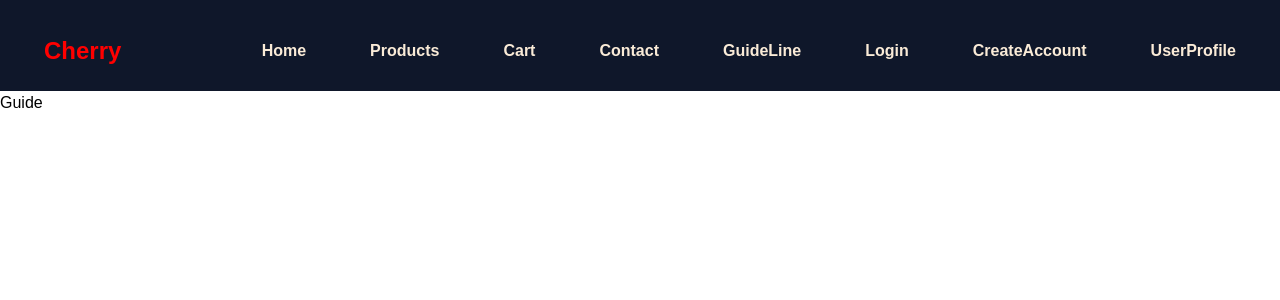
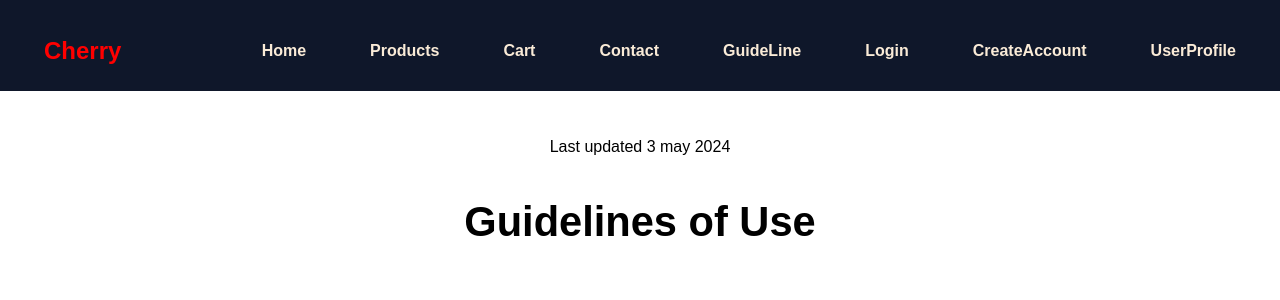
Before and after one commit to mphatsoadamson/Cherry, a React (Create React App) app: page /GuideLine in a window 1280 px wide. Shown: the top 300 px of the page. Built offline with nearby package versions, Linux system fonts and the light colour scheme.

Commit message:
added heading to guideline page

```diff
--- a/src/pages/Guidelines/Guidelines.jsx
+++ b/src/pages/Guidelines/Guidelines.jsx
@@ -2,8 +2,11 @@ import React from "react";
 
 export default function Guidelines(){
     return(
-        <div>
-           Guide
+        <div className=" w-[50%] m-auto mt-3">
+            <div className=" text-center">
+                <p className=" p-8">Last updated 3 may 2024</p>
+                <h1 className=" font-bold text-[2.6rem]">Guidelines of Use</h1>
+            </div>
         </div>
     )
 }
```
